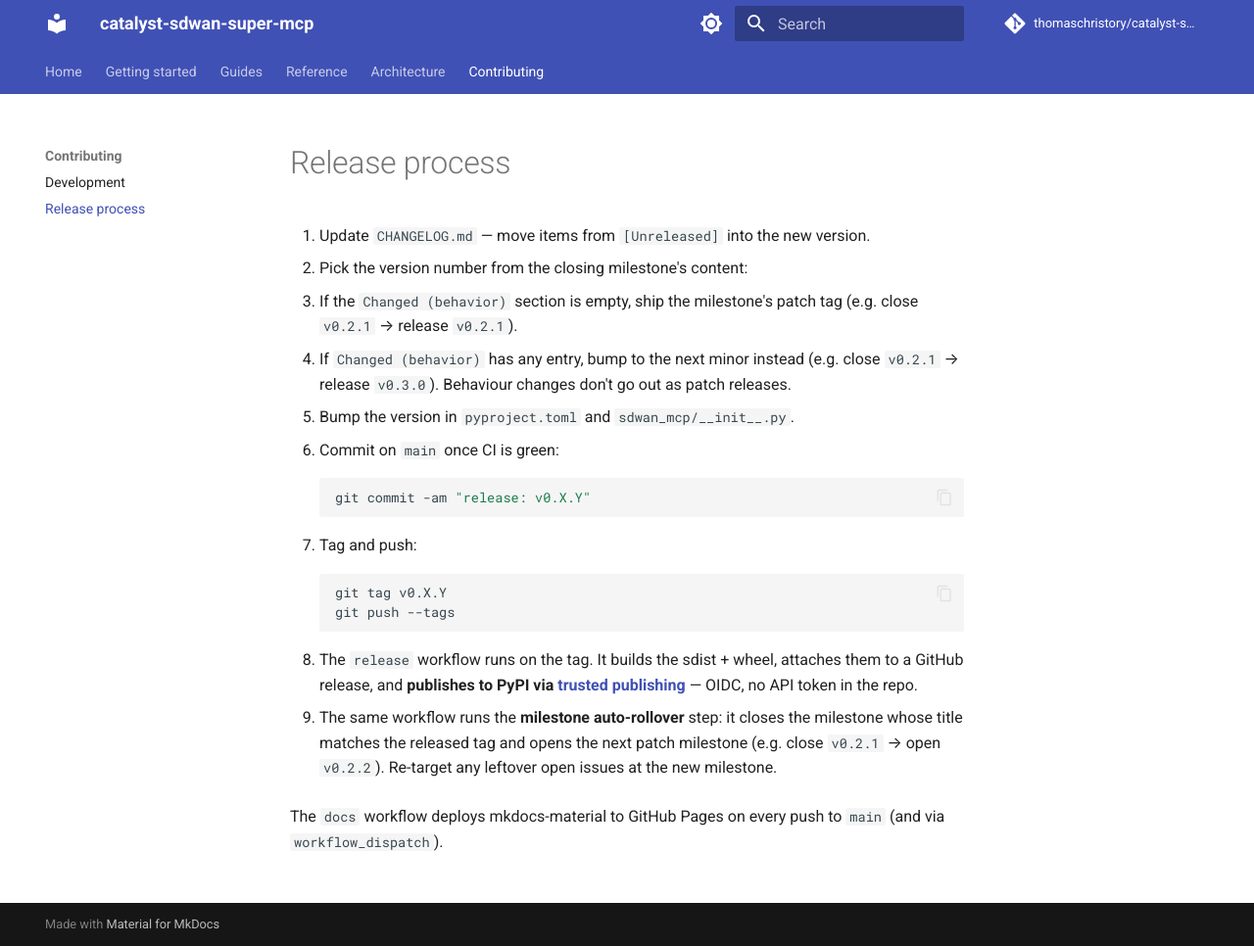
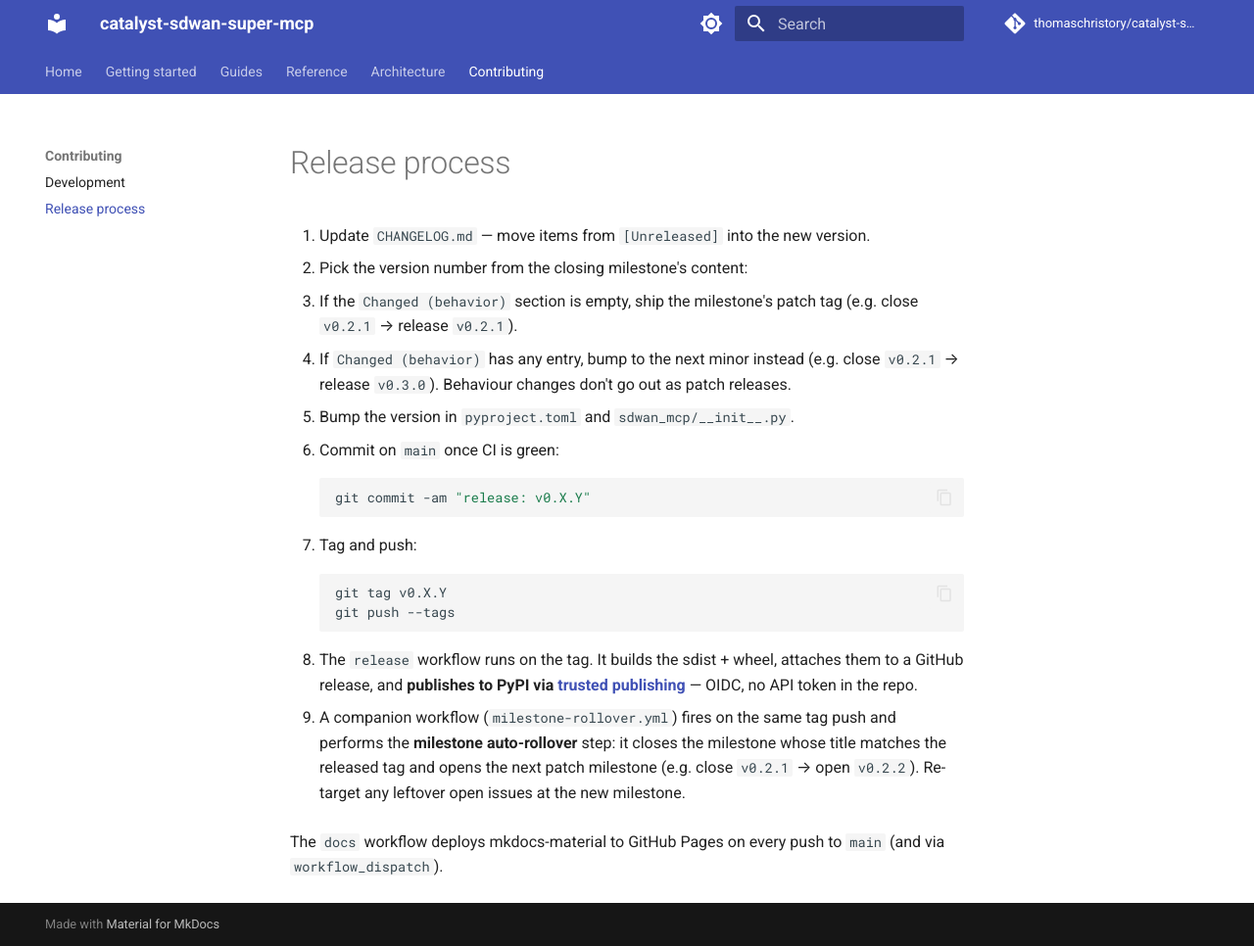
Before and after one commit to thomaschristory/catalyst-sdwan-super-mcp, an MkDocs documentation site: the page built from docs/contributing/release-process.md, in a window 1280 px wide and 966 px high. Shown: the whole window at 98% size. Built offline with MkDocs 1.6.1 and Material for MkDocs 9.7.7, drawn with Linux system fonts in a browser that asks for light colours; comment, search, counter and statistics services are not loaded.

Commit message:
docs(release-process): split milestone rollover from release workflow
Milestone auto-rollover lives in milestone-rollover.yml, not release.yml.

Co-Authored-By: Claude Opus 4.7 (1M context) <noreply@anthropic.com>

```diff
--- a/docs/contributing/release-process.md
+++ b/docs/contributing/release-process.md
@@ -20,6 +20,6 @@
 
 6. The `release` workflow runs on the tag. It builds the sdist + wheel, attaches them to a GitHub release, and **publishes to PyPI via [trusted publishing](https://docs.pypi.org/trusted-publishers/)** — OIDC, no API token in the repo.
 
-7. The same workflow runs the **milestone auto-rollover** step: it closes the milestone whose title matches the released tag and opens the next patch milestone (e.g. close `v0.2.1` → open `v0.2.2`). Re-target any leftover open issues at the new milestone.
+7. A companion workflow (`milestone-rollover.yml`) fires on the same tag push and performs the **milestone auto-rollover** step: it closes the milestone whose title matches the released tag and opens the next patch milestone (e.g. close `v0.2.1` → open `v0.2.2`). Re-target any leftover open issues at the new milestone.
 
 The `docs` workflow deploys mkdocs-material to GitHub Pages on every push to `main` (and via `workflow_dispatch`).
```
